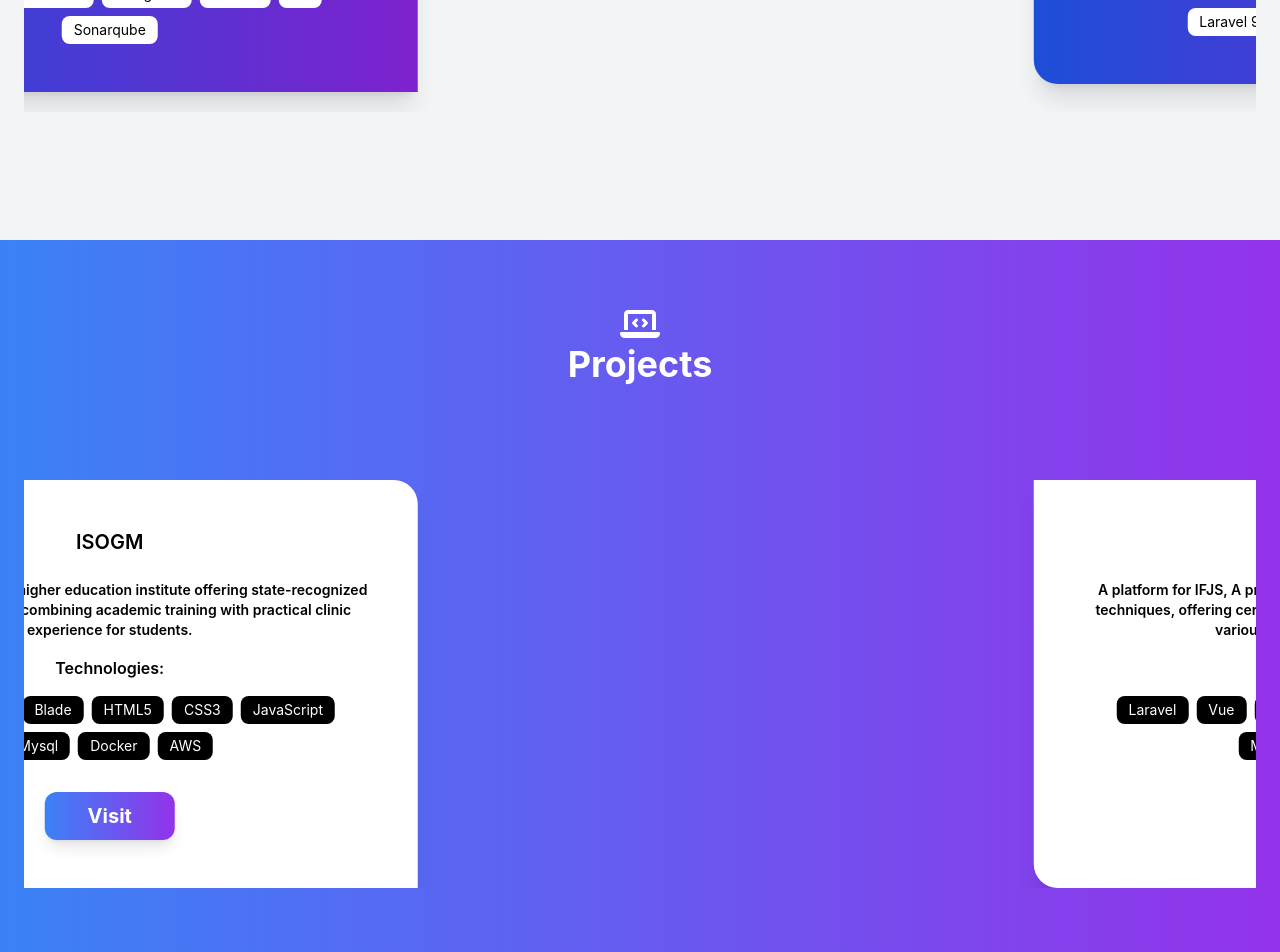
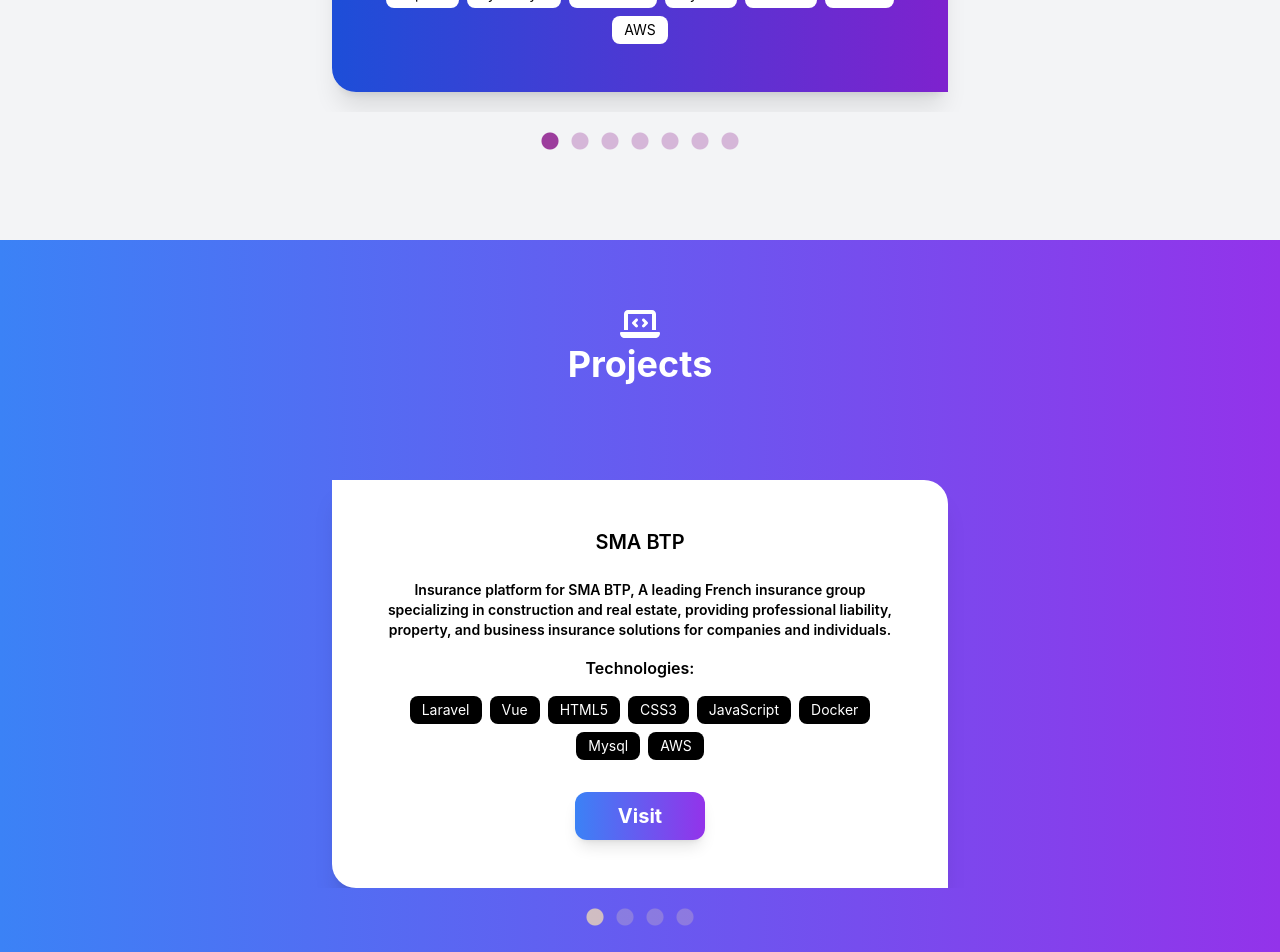
Before and after one commit to MedMounibMadani/portfolio, a React (Create React App) app: page / in a window 1280 px wide. Shown: the part 2160-3112 px from the top of the page. Built offline with nearby package versions, Linux system fonts and the light colour scheme.

Commit message:
added dots to carousel

```diff
--- a/src/App.css
+++ b/src/App.css
@@ -18,6 +18,25 @@
   height: 100% !important;
 }
 
+
+#experiences .slick-dots li button:before {
+  font-size: 20px !important;
+  color: purple !important;
+}
+#experiences .slick-dots li.slick-active button {
+  color: purple !important;
+}
+
+#projects .slick-dots li button:before {
+  font-size: 20px !important;
+  color: wheat !important;
+}
+#projects .slick-dots li.slick-active button {
+  color: wheat !important;
+}
+.slick-dots {
+  bottom: -40px !important;
+}
 
 @media (prefers-reduced-motion: no-preference) {
   .App-logo {
--- a/src/components/Experiences.jsx
+++ b/src/components/Experiences.jsx
@@ -102,12 +102,15 @@
 export default function Experiences() {
   const settings = {
     infinite: true,
-    autoplay: true,
+    autoplay: false,
     speed: 500,
     slidesToShow: 1,
     slidesToScroll: 1,
     arrows: false,
-    dots: false,
+    dots: true,
+    appendDots: dots => (
+      <ul style={{ margin: "0px" }}> {dots} </ul>
+    ),
   };
 
     return (
--- a/src/components/Projects.jsx
+++ b/src/components/Projects.jsx
@@ -35,12 +35,15 @@
 export default function Contact() {
   const settings = {
     arrows: false,
-    dots: false,
+    dots: true,
     infinite: true,
-    autoplay: true,
+    autoplay: false,
     speed: 500,
     slidesToShow: 1,
     slidesToScroll: 1,
+    appendDots: dots => (
+      <ul style={{ margin: "0px" }}> {dots} </ul>
+    ),
   };
     return (
       <section id="projects" className="min-h-screen flex flex-col items-center justify-start bg-gradient-to-r from-blue-500 to-purple-600 text-white  px-6 py-16">
```
